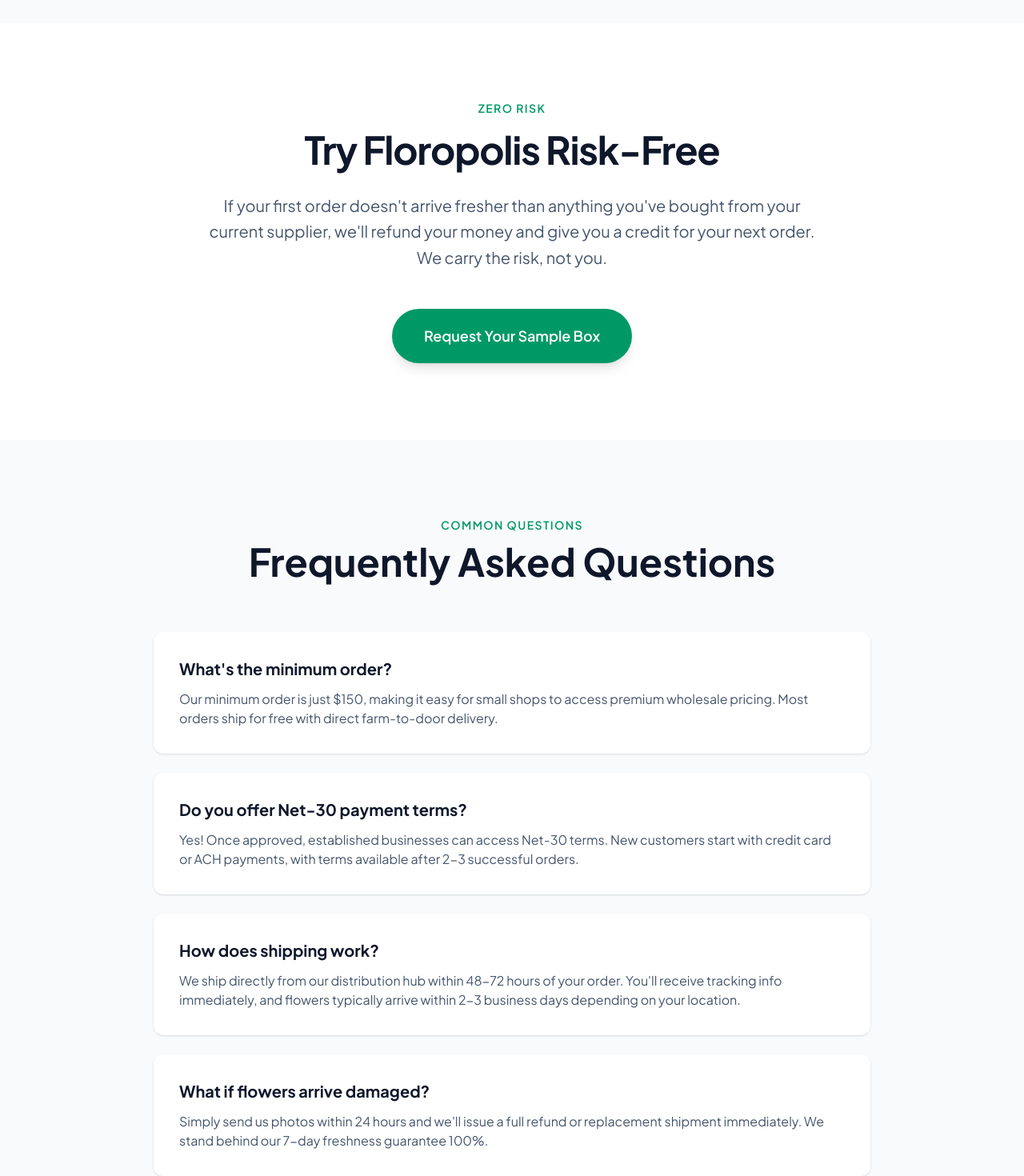
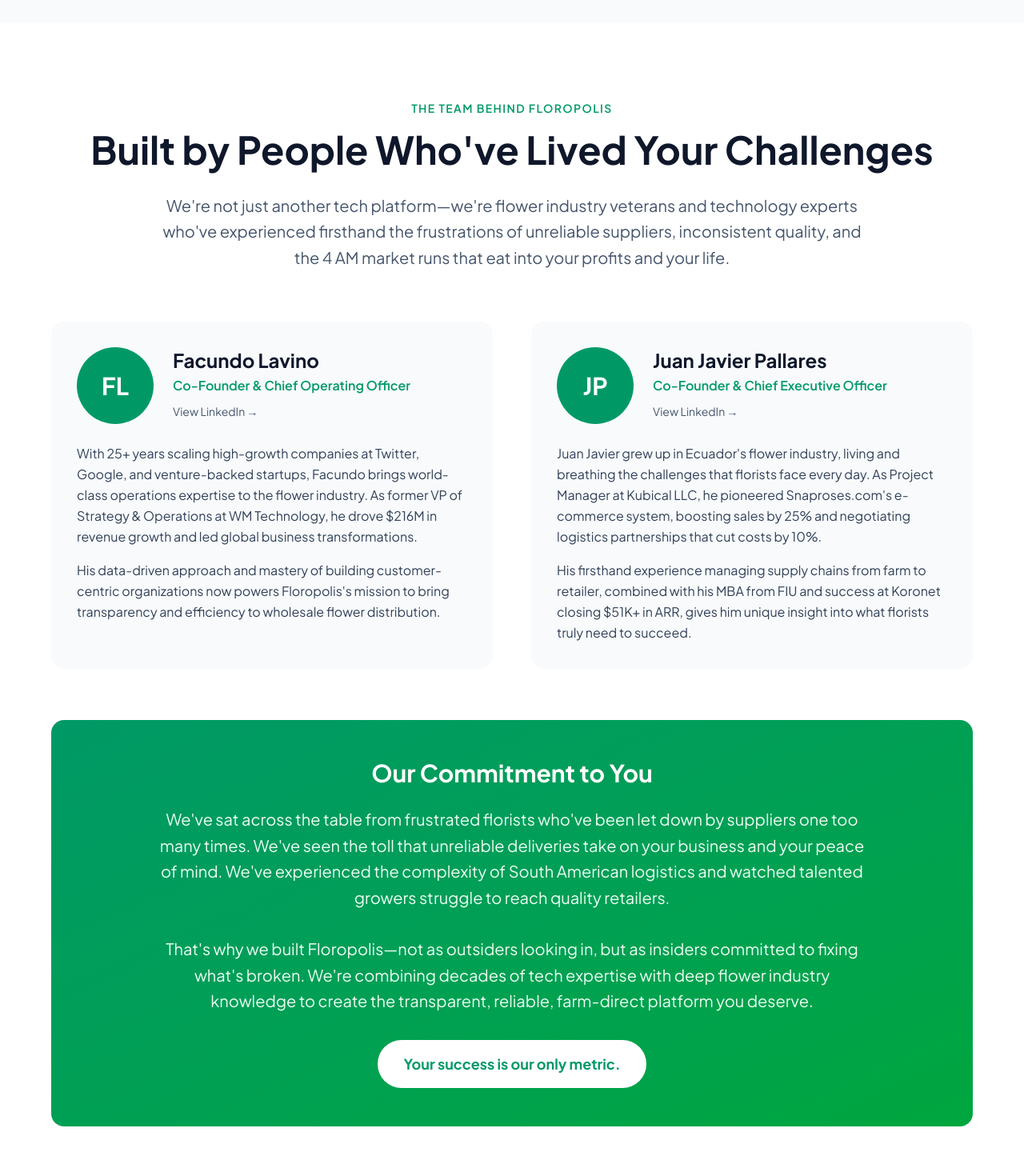
Before and after one commit to facufloropolis/floropolis-website, a Next.js app: page / in a window 1280 px wide. Shown: the part 6560-8030 px from the top of the page at 80% size. Built offline with nearby package versions, Linux system fonts and the light colour scheme.

Commit message:
Team section

```diff
--- a/app/page.tsx
+++ b/app/page.tsx
@@ -508,6 +508,80 @@
         </div>
       </section>
 
+      {/* Meet the Team Section */}
+      <section className="py-24 px-6 md:px-8 bg-white">
+        <div className="max-w-6xl mx-auto">
+          <div className="text-center mb-16">
+            <div className="text-emerald-600 uppercase tracking-widest text-sm font-semibold mb-3">THE TEAM BEHIND FLOROPOLIS</div>
+            <h2 className="text-4xl md:text-5xl font-bold text-slate-900 mb-6 leading-tight">
+              Built by People Who've Lived Your Challenges
+            </h2>
+            <p className="text-xl text-slate-600 max-w-4xl mx-auto leading-relaxed">
+              We're not just another tech platform—we're flower industry veterans and technology experts who've experienced firsthand the frustrations of unreliable suppliers, inconsistent quality, and the 4 AM market runs that eat into your profits and your life.
+            </p>
+          </div>
+
+          <div className="grid md:grid-cols-2 gap-12 mb-16">
+            {/* Facundo */}
+            <div className="bg-slate-50 rounded-2xl p-8 hover:shadow-xl transition-all">
+              <div className="flex items-start gap-6 mb-6">
+                <div className="w-24 h-24 rounded-full bg-emerald-600 flex items-center justify-center text-white text-3xl font-bold flex-shrink-0">
+                  FL
+                </div>
+                <div>
+                  <h3 className="text-2xl font-bold text-slate-900 mb-1">Facundo Lavino</h3>
+                  <p className="text-emerald-600 font-semibold mb-2">Co-Founder & Chief Operating Officer</p>
+                  <a href="https://www.linkedin.com/in/faculavino" target="_blank" rel="noopener noreferrer" className="text-slate-600 hover:text-emerald-600 text-sm transition-colors">
+                    View LinkedIn →
+                  </a>
+                </div>
+              </div>
+              <p className="text-slate-700 leading-relaxed mb-4">
+                With 25+ years scaling high-growth companies at Twitter, Google, and venture-backed startups, Facundo brings world-class operations expertise to the flower industry. As former VP of Strategy & Operations at WM Technology, he drove $216M in revenue growth and led global business transformations.
+              </p>
+              <p className="text-slate-700 leading-relaxed">
+                His data-driven approach and mastery of building customer-centric organizations now powers Floropolis's mission to bring transparency and efficiency to wholesale flower distribution.
+              </p>
+            </div>
+
+            {/* Juan Javier */}
+            <div className="bg-slate-50 rounded-2xl p-8 hover:shadow-xl transition-all">
+              <div className="flex items-start gap-6 mb-6">
+                <div className="w-24 h-24 rounded-full bg-emerald-600 flex items-center justify-center text-white text-3xl font-bold flex-shrink-0">
+                  JP
+                </div>
+                <div>
+                  <h3 className="text-2xl font-bold text-slate-900 mb-1">Juan Javier Pallares</h3>
+                  <p className="text-emerald-600 font-semibold mb-2">Co-Founder & Chief Executive Officer</p>
+                  <a href="https://www.linkedin.com/in/juan-javier-pallares-a16b62254" target="_blank" rel="noopener noreferrer" className="text-slate-600 hover:text-emerald-600 text-sm transition-colors">
+                    View LinkedIn →
+                  </a>
+                </div>
+              </div>
+              <p className="text-slate-700 leading-relaxed mb-4">
+                Juan Javier grew up in Ecuador's flower industry, living and breathing the challenges that florists face every day. As Project Manager at Kubical LLC, he pioneered Snaproses.com's e-commerce system, boosting sales by 25% and negotiating logistics partnerships that cut costs by 10%.
+              </p>
+              <p className="text-slate-700 leading-relaxed">
+                His firsthand experience managing supply chains from farm to retailer, combined with his MBA from FIU and success at Koronet closing $51K+ in ARR, gives him unique insight into what florists truly need to succeed.
+              </p>
+            </div>
+          </div>
+
+          <div className="bg-gradient-to-br from-emerald-600 to-green-600 rounded-2xl p-12 text-white text-center">
+            <h3 className="text-3xl font-bold mb-6">Our Commitment to You</h3>
+            <p className="text-xl text-emerald-50 leading-relaxed max-w-4xl mx-auto mb-8">
+              We've sat across the table from frustrated florists who've been let down by suppliers one too many times. We've seen the toll that unreliable deliveries take on your business and your peace of mind. We've experienced the complexity of South American logistics and watched talented growers struggle to reach quality retailers.
+            </p>
+            <p className="text-xl text-emerald-50 leading-relaxed max-w-4xl mx-auto mb-8">
+              That's why we built Floropolis—not as outsiders looking in, but as insiders committed to fixing what's broken. We're combining decades of tech expertise with deep flower industry knowledge to create the transparent, reliable, farm-direct platform you deserve.
+            </p>
+            <div className="inline-block bg-white text-emerald-600 px-8 py-4 rounded-full font-bold text-lg">
+              Your success is our only metric.
+            </div>
+          </div>
+        </div>
+      </section>
+
       {/* Guarantee Section */}
       <section className="py-24 px-6 md:px-8 bg-white">
         <div className="max-w-4xl mx-auto text-center">
```
